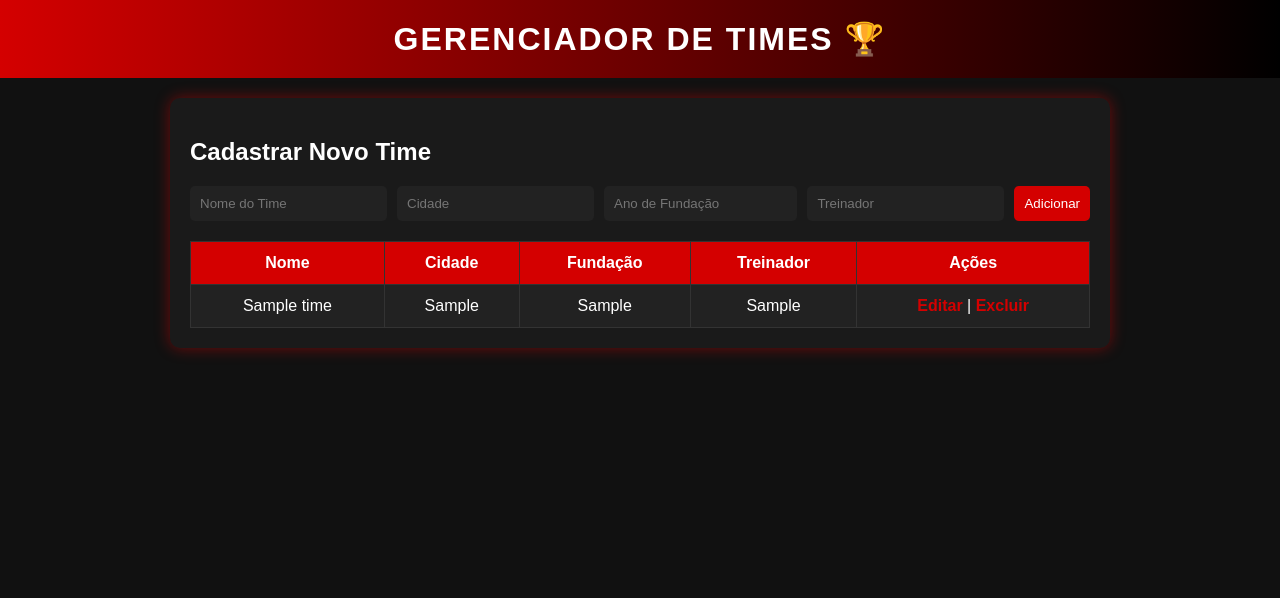
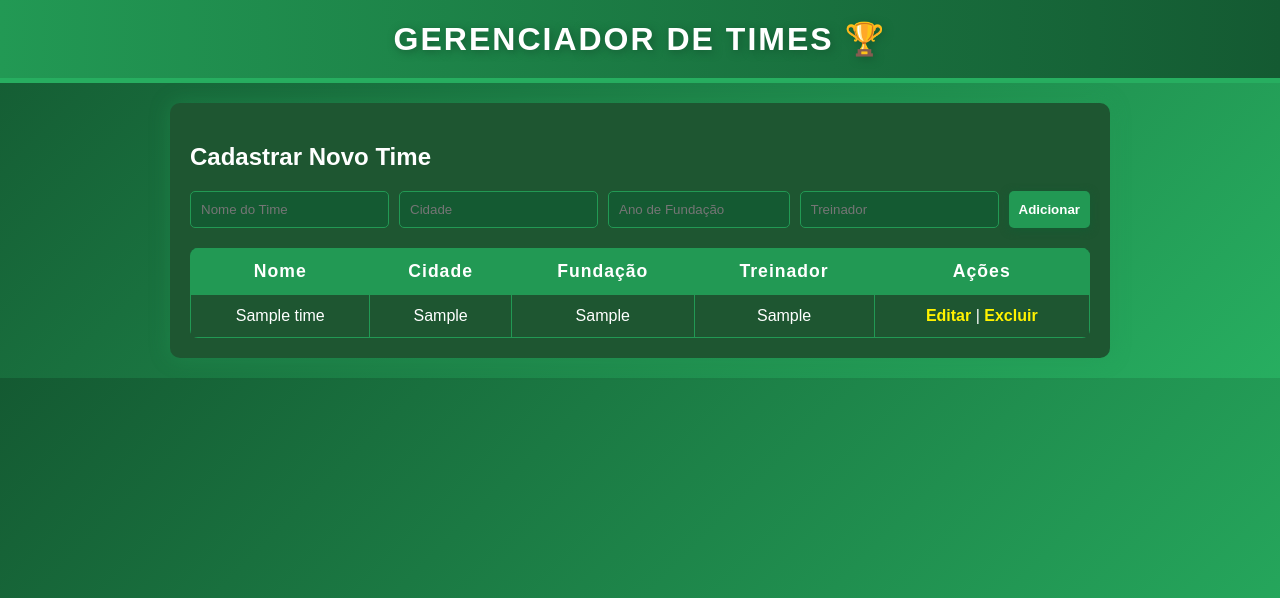
Before and after one commit to Lucascode06/Futebol, a PHP site: page /times.php in a window 1280 px wide. Shown: the top 598 px of the page. Run offline with PHP 8.4, Linux system fonts and the light colour scheme; tables that the repository leaves empty or names only in its code hold one stand-in row (values such as "Sample post").

Commit message:
atualizaçao

```diff
--- a/style.css
+++ b/style.css
@@ -1,7 +1,7 @@
 /* ===== Estilo Global ===== */
 body {
     font-family: Arial, sans-serif;
-    background: #111;
+    background: linear-gradient(135deg, #145a32 0%, #27ae60 100%);
     color: #fff;
     margin: 0;
     padding: 0;
@@ -9,16 +9,18 @@ body {
 
 /* ===== Cabeçalho ===== */
 header {
-    background: linear-gradient(to right, #d40000, #000);
+    background: linear-gradient(to right, #229954, #145a32);
     padding: 20px;
     text-align: center;
+    border-bottom: 5px solid #27ae60;
 }
 
 header h1 {
     margin: 0;
-    color: white;
+    color: #fff;
     text-transform: uppercase;
     letter-spacing: 2px;
+    text-shadow: 2px 2px 8px #145a32;
 }
 
 /* ===== Container Principal ===== */
@@ -26,10 +28,10 @@ header h1 {
     width: 90%;
     max-width: 900px;
     margin: 20px auto;
-    background: #1a1a1a;
+    background: #1e5631;
     padding: 20px;
     border-radius: 10px;
-    box-shadow: 0 0 15px rgba(255, 0, 0, 0.4);
+    box-shadow: 0 0 20px rgba(34, 153, 84, 0.4);
 }
 
 /* ===== Formulário ===== */
@@ -49,21 +51,24 @@ input, select, button {
 
 input, select {
     flex: 1;
-    background: #222;
-    color: white;
+    background: #145a32;
+    color: #fff;
+    border: 1px solid #229954;
 }
 
 /* ===== Botão ===== */
 button {
-    background: #d40000;
-    color: white;
+    background: #229954;
+    color: #fff;
     cursor: pointer;
     transition: 0.3s;
+    font-weight: bold;
+    box-shadow: 0 2px 8px #145a32;
 }
 
 button:hover {
-    background: black;
-    color: red;
+    background: #145a32;
+    color: #fff200;
 }
 
 /* ===== Tabela ===== */
@@ -71,34 +76,41 @@ table {
     width: 100%;
     border-collapse: collapse;
     margin-top: 15px;
+    background: #145a32;
+    border-radius: 8px;
+    overflow: hidden;
 }
 
 th, td {
     padding: 12px;
-    border: 1px solid #333;
+    border: 1px solid #229954;
     text-align: center;
 }
 
 th {
-    background: #d40000;
-    color: white;
+    background: #229954;
+    color: #fff;
+    font-size: 1.1em;
+    letter-spacing: 1px;
 }
 
 tr:nth-child(even) {
-    background: #222;
+    background: #1e5631;
 }
 
 tr:nth-child(odd) {
-    background: #111;
+    background: #145a32;
 }
 
 /* ===== Links ===== */
 a {
-    color: #d40000;
+    color: #fff200;
     text-decoration: none;
     font-weight: bold;
+    transition: color 0.2s;
 }
 
 a:hover {
+    color: #229954;
     text-decoration: underline;
 }
```
Also changed, not shown: dashboard.php (renamed from index.php, +1 -7 lines), jogos.php (deleted, +0 -45 lines).
